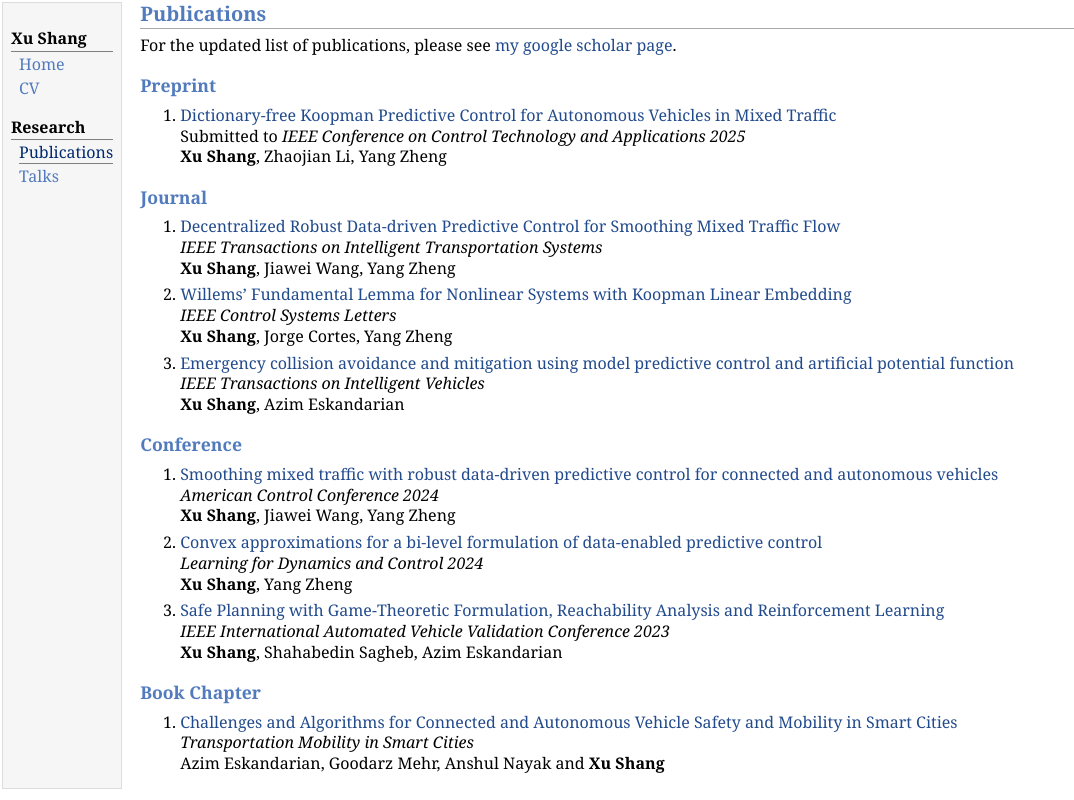
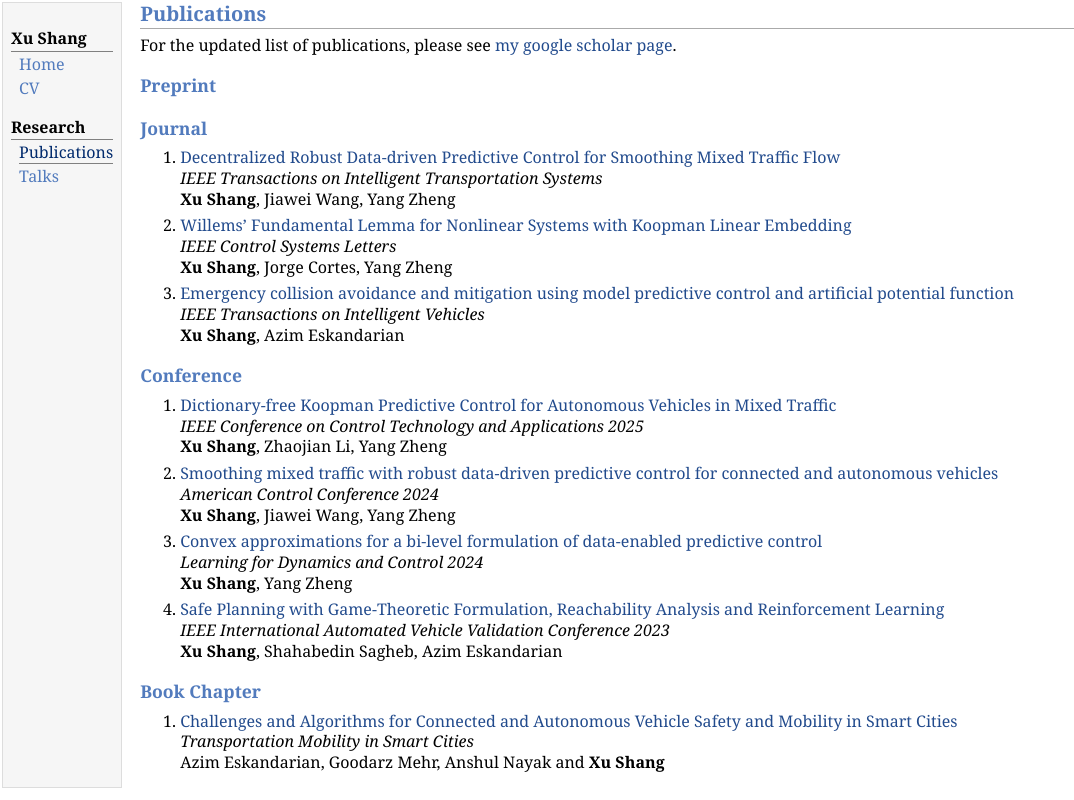
Before and after one commit to XuShang23/XuShang23.github.io, a plain HTML site: page publications.html in a window 1280 px wide. Shown: the whole page, without its empty margins (0-1074 px from the left). Drawn offline with nearby package versions, Linux system fonts and the light colour scheme; some packages are replaced by stand-ins of ours.

Commit message:
update personal website

```diff
--- a/publications.html
+++ b/publications.html
@@ -32,13 +32,6 @@ MathJax.Hub.Config({
 <p>For the updated list of publications, please see <a href="https://scholar.google.com/citations?user=PVBx6FsAAAAJ&amp;hl=en" target=&ldquo;blank&rdquo;>my google scholar page</a>.
 </p>
 <h3>Preprint</h3>
-<ol>
-<li><p><a href="https://arxiv.org/abs/2504.06240" target=&ldquo;blank&rdquo;>Dictionary-free Koopman Predictive Control for Autonomous Vehicles in Mixed Traffic</a> <br />
-Submitted to <i>IEEE Conference on Control Technology and Applications 2025</i> <br />
-<b>Xu Shang</b>, Zhaojian Li, Yang Zheng
-</p>
-</li>
-</ol>
 <h3>Journal </h3>
 <ol>
 <li><p><a href="https://arxiv.org/abs/2401.15826" target=&ldquo;blank&rdquo;>Decentralized Robust Data-driven Predictive Control for Smoothing Mixed Traffic Flow</a> <br />
@@ -59,6 +52,11 @@ Submitted to <i>IEEE Conference on Control Technology and Applications 2025</i>
 </ol>
 <h3>Conference</h3>
 <ol>
+<li><p><a href="https://arxiv.org/abs/2504.06240" target=&ldquo;blank&rdquo;>Dictionary-free Koopman Predictive Control for Autonomous Vehicles in Mixed Traffic</a> <br />
+<i>IEEE Conference on Control Technology and Applications 2025</i> <br />
+<b>Xu Shang</b>, Zhaojian Li, Yang Zheng
+</p>
+</li>
 <li><p><a href="https://ieeexplore.ieee.org/abstract/document/10645044" target=&ldquo;blank&rdquo;>Smoothing mixed traffic with robust data-driven predictive control for connected and autonomous vehicles</a> <br />
 <i>American Control Conference 2024</i> <br />
 <b>Xu Shang</b>, Jiawei Wang, Yang Zheng
```
Also changed, not shown: index.html (+4 -0 lines), 2 other files.
